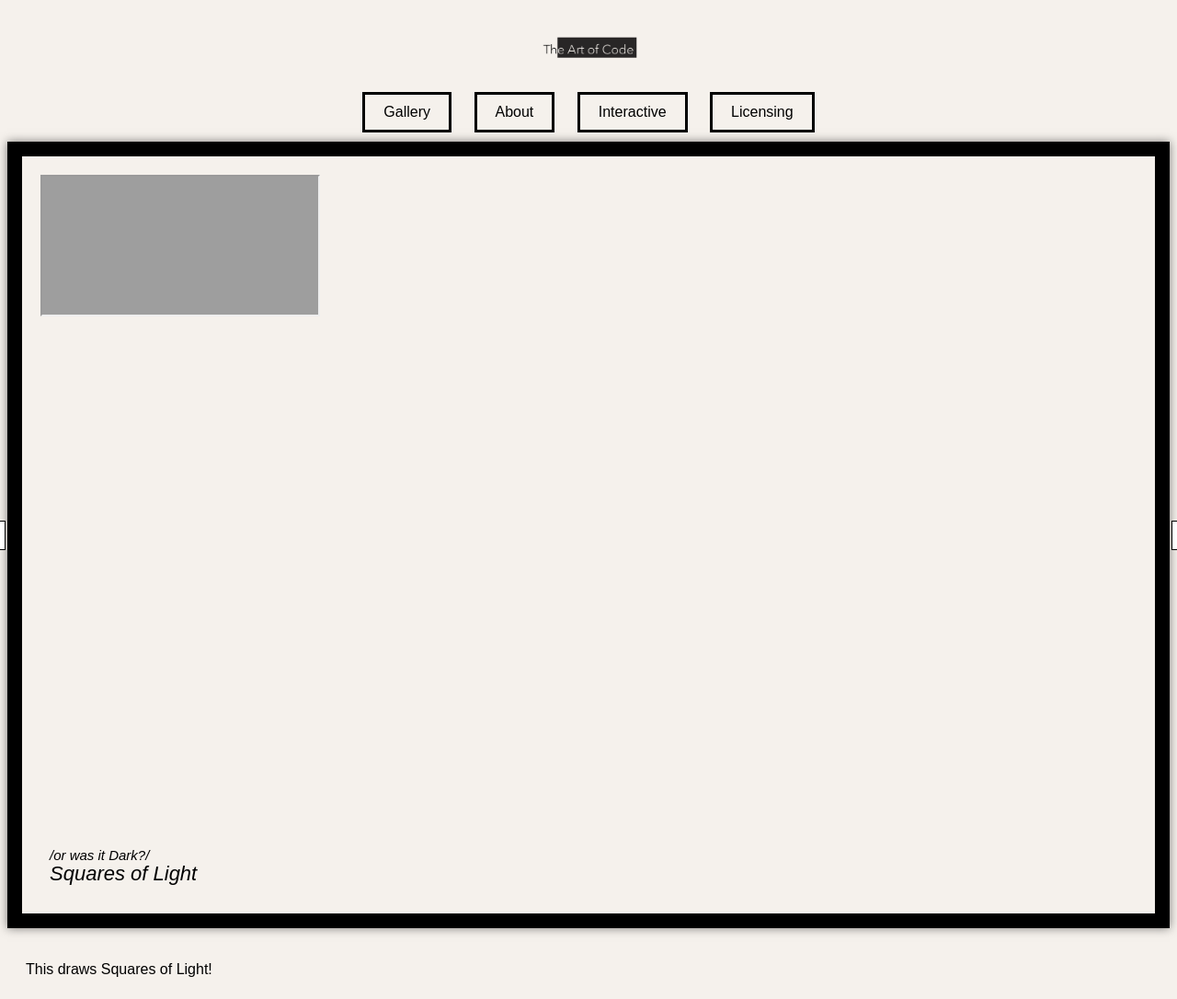
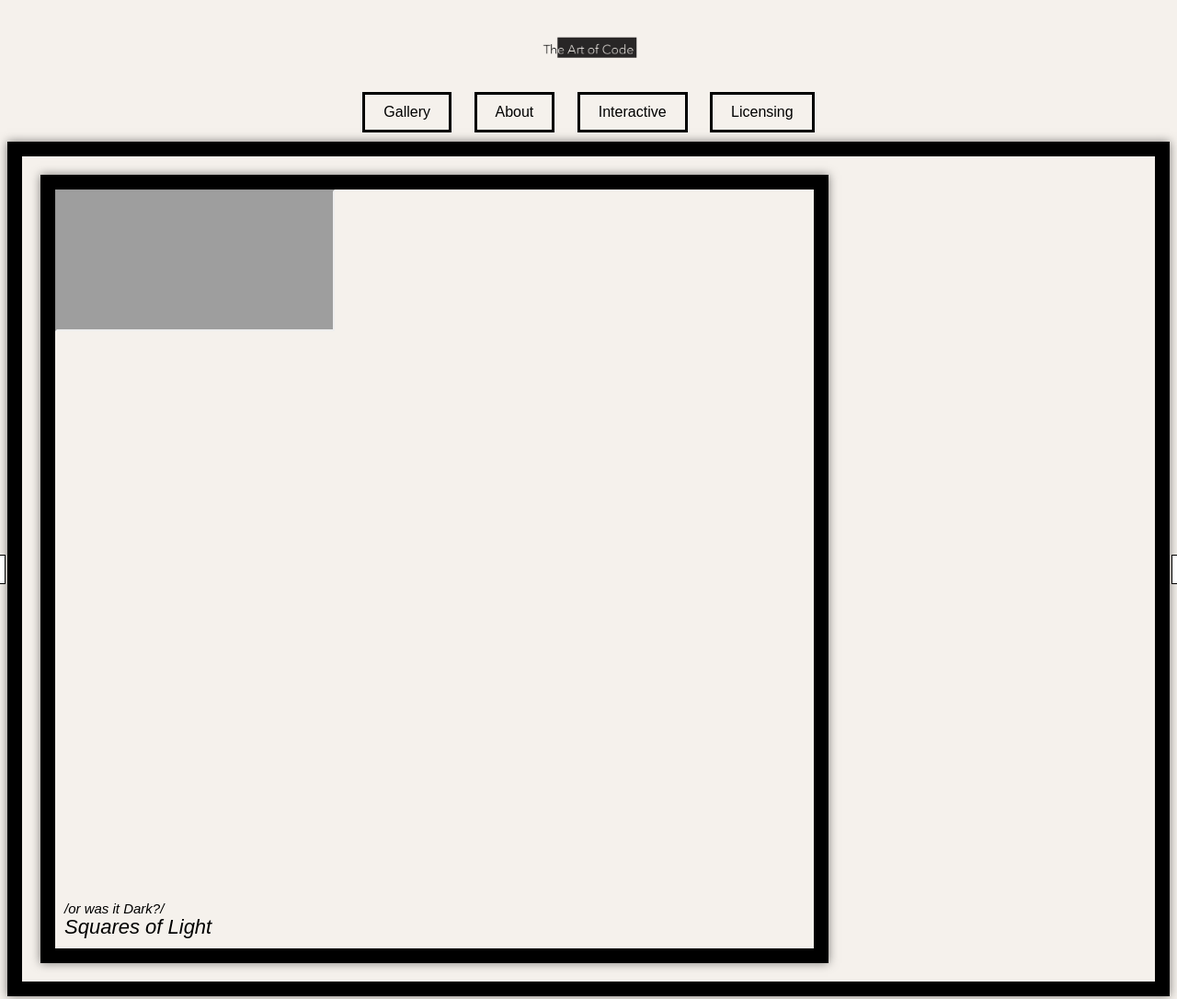
Before and after one commit to urit-gupta/portfolio, a plain HTML site: page index.html in a window 1280 px wide. Shown: the top 1086 px of the page at 92% size. Drawn offline with nearby package versions, Linux system fonts and the light colour scheme; some packages are replaced by stand-ins of ours; grey boxes are pictures that could not be loaded.

Commit message:
Update index.html
bug fixes
- removed flex-wrap option from sketch container
- added display option to sketch frame and set it to block
- updated minimum width and height to 825 to account for p5.js header which is 42 pixels in height
- added border options to sketch frame

```diff
--- a/index.html
+++ b/index.html
@@ -17,7 +17,6 @@
         /* Customize the main container */
         #sketch-container {
             display: block;
-            flex-wrap: wrap;
             border: 16px solid black; /* Add a black border */
             box-shadow: 0 0 10px rgba(0, 0, 0, 0.5); /* Add a drop shadow */
             padding: 10px; /* Add padding to separate the content from the border */
@@ -26,8 +25,11 @@
 
         /* Customize the sketch frame */
         .sketch-frame {
-            width: 783px; /* Customize the width */
-            height: 783px; /* Customize the height */
+            display: block;
+            border: 16px solid black; /* Add a black border */
+            box-shadow: 0 0 10px rgba(0, 0, 0, 0.5); /* Add a drop shadow */
+            width: 825px; /* Customize the width */
+            height: 825px; /* Customize the height */
             margin: 10px; /* Customize the margin */
             position: relative;
         }
@@ -186,8 +188,8 @@
 
             iframe.onload = function() {
                 const contentWindow = iframe.contentWindow;
-                const sketchWidth = 783;
-                const sketchHeight = 783;
+                const sketchWidth = 825;
+                const sketchHeight = 825;
                 const sketchFrame = document.querySelector('.sketch-frame');
                 sketchFrame.style.width = sketchWidth + 'px';
                 sketchFrame.style.height = sketchHeight + 'px';
```
